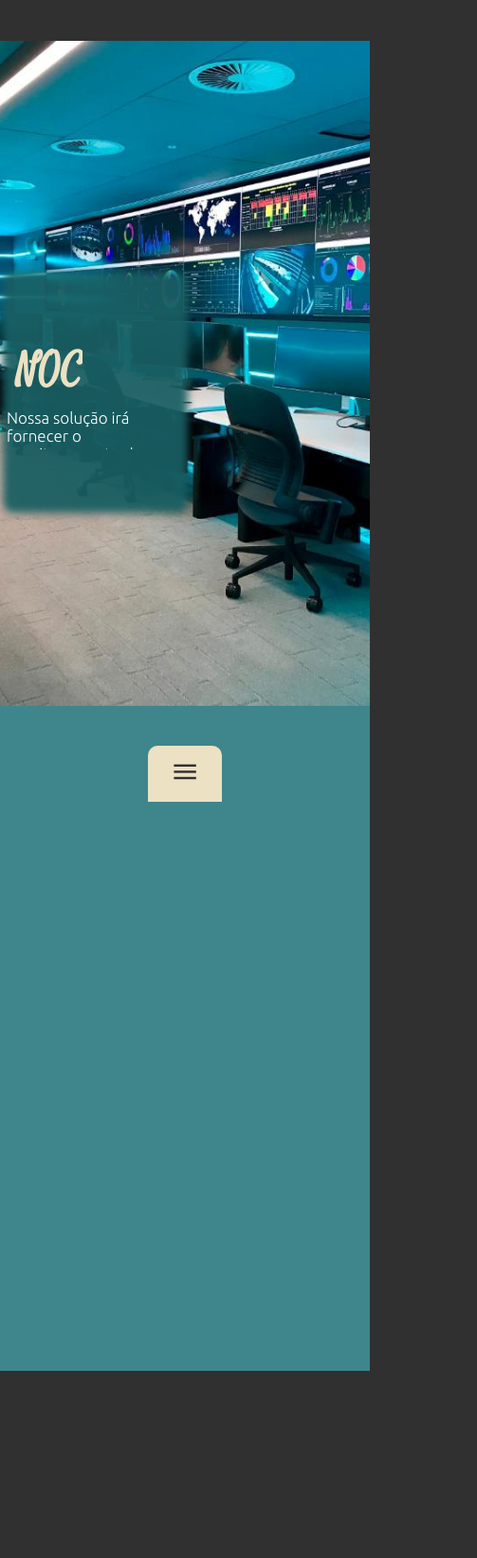
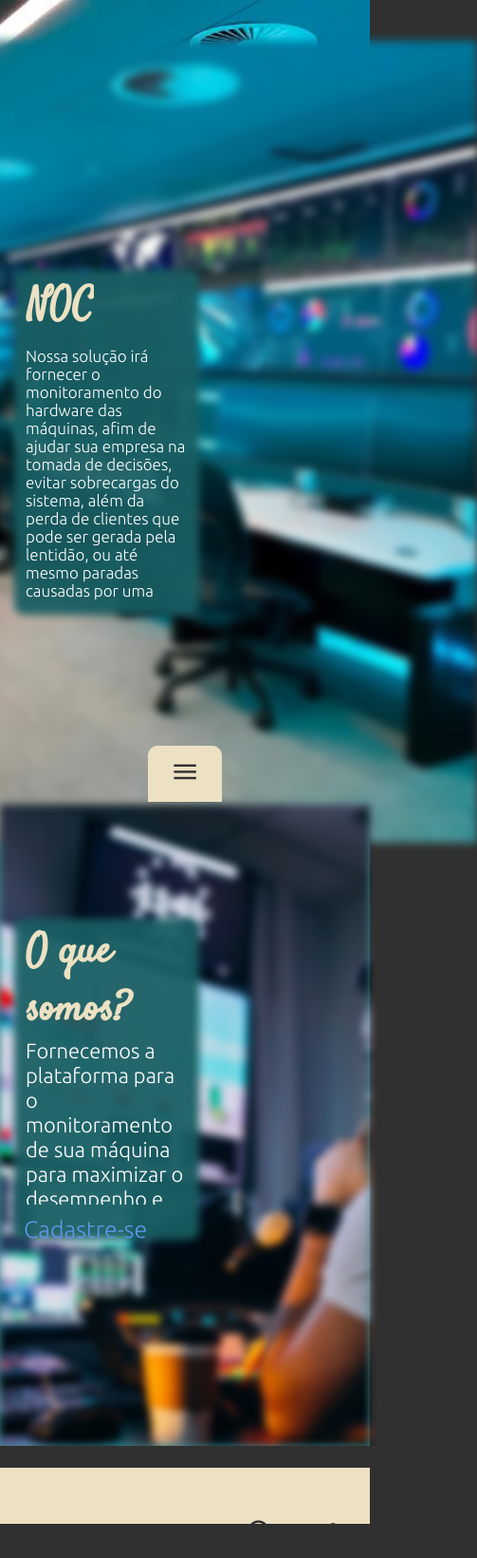
Before and after one commit to Grupo02-Sprint/Web, a plain HTML site: page public/index.html in a window 390 px wide. Shown: the whole page at 95% size, 503 px wide, since content can reach past the window. After the commit the page ends 1522 px from the top, so only its background shows below. Drawn offline with nearby package versions, Linux system fonts and the light colour scheme.

Commit message:
Index mobile e desktop finalizada

```diff
--- a/public/css/index.css
+++ b/public/css/index.css
@@ -27,21 +27,21 @@ body {
     display: none;
 }
 
-#niel {
+.nav-mobile {
     display: none;
 }
 
 
 
 
-nav {
+/* nav {
     position: fixed !important;
     top: 0 !important;
-}
+} */
 
 .nav-desktop {
     width: 100%;
-    height: 100px;
+    height: 10vh;
     display: flex;
     position: absolute;
     top: 0;
@@ -49,15 +49,22 @@ nav {
     align-items: center;
     border-bottom: 2px solid #ece1c3;
     z-index: 1000000000;
+    overflow-y: hidden;
 }
 
 .nav-desktop a {
+    width: fit-content;
     text-decoration: none;
     color: #ece1c3;
     font: bold;
     font-size: 17px;
-    margin: 0 0 0 5px;
+    margin: 0 0 0 12px;
     transition: all 0.1s;
+}
+
+.nav-desktop a img {
+    width: fit-content;
+    height: 6vh;
 }
 
 .nav-desktop a:hover {
@@ -67,7 +74,7 @@ nav {
 
 .nav-desktop .container {
     display: flex;
-    width: 90%;
+    width: 80%;
     justify-content: flex-end;
     align-items: center;
     font-family: 'ubuntu';
@@ -86,7 +93,7 @@ nav {
 
 .nav-desktop .container ul li {
     list-style: none;
-
+    overflow-y: hidden;
 }
 
 .nav-desktop .container ul li a {
@@ -137,6 +144,10 @@ nav {
     filter: blur(4px);
     border-radius: 10px;
 
+}
+
+.mascara-texto-mobile {
+    display: none;
 }
 
 
@@ -338,17 +349,40 @@ nav {
 
 
 
+
+
+
+
+
+
+
+
+
+
+
+
+
+
+
+
+
 /* Responsividade */
 
 @media only screen and (max-width: 600px) {
+
+
+
     .tema {
         width: 8%;
         height: 30px;
         cursor: pointer;
-        display: flex;
         margin: 13px 0 0 515px;
         position: static;
         z-index: 10000000;
+
+
+
+        display: none;
     }
 
 
@@ -357,7 +391,7 @@ nav {
         height: 35px;
     }
 
-    nav {
+    .nav-mobile {
         width: 100%;
         height: 7vh;
         background-color: #ece1c3;
@@ -367,10 +401,11 @@ nav {
         position: fixed;
         bottom: -90%;
         transition: all 0.3s;
+        z-index: 19;
     }
 
-    nav .esquerda,
-    nav .direita {
+    .nav-mobile .esquerda,
+    .nav-mobile .direita {
         width: 40%;
         height: 7vh;
         display: flex;
@@ -380,13 +415,18 @@ nav {
 
     }
 
-    nav .esquerda {
+    .nav-mobile span {
+        overflow-y: hidden;
+
+    }
+
+    .nav-mobile .esquerda {
         bottom: -130%;
         border-radius: 10px 0 0 0;
 
     }
 
-    nav .direita {
+    .nav-mobile .direita {
         bottom: -70%;
     }
 
@@ -403,7 +443,10 @@ nav {
         bottom: 0;
         left: 40%;
         z-index: 20;
+        cursor: pointer;
     }
+
+    .meio .botao {}
 
 
     nav span {
@@ -416,6 +459,7 @@ nav {
         font-size: 8vw !important;
         color: #303030;
         cursor: pointer;
+        overflow-y: hidden;
     }
 
 
@@ -429,32 +473,60 @@ nav {
         display: none;
     }
 
+
+
+    /* Section-one-mobile */
+
     #section-one-ref {
         width: 100%;
-        height: 700px;
+        height: 100vh;
         display: block;
         /* background-color: #303030; */
-        /* border: 1px solid red; */
         color: #303030;
+        /* filter: blur(4px); */
+        border-bottom: 3px solid #ece1c3;
     }
 
     #section-one-ref .container {
         width: 50%;
-        height: 140px;
+        height: 40vh;
         display: flex;
         align-items: center;
         justify-content: center;
-        margin: 300px 0 0 3px;
+        margin: 296.6px 0 0 15px;
+    }
 
-        /* border: 2px solid purple; */
+    .mascara {
+        /* background-color: #fdfbf394; */
+        width: 200%;
+        height: 100vh;
+        background-image: url("../assets/imgfundo.jpeg");
+        background-repeat: no-repeat;
+        background-size: cover;
+        background-position: center;
+        border-radius: 0;
+        filter: blur(5px);
+
+        /* display: none; */
+    }
+
+    .mascara-texto-mobile {
+        background-color: #195e63ef;
+        width: 50%;
+        height: 43vh;
+        position: absolute;
+        filter: blur(4px);
+        border-radius: 10px;
+        display: flex;
     }
 
     #section-one-ref .container .caixa-apresentacao {
         width: 100%;
-        height: 120px;
+        height: 43vh;
         align-items: center;
         justify-content: center;
         /* border: 2px solid yellow; */
+        overflow-y: hidden;
 
     }
 
@@ -466,7 +538,7 @@ nav {
 
     #section-one-ref .container .caixa-apresentacao p {
         color: white;
-        margin: 4px;
+        margin: 12px;
         font-size: 17px;
     }
 
@@ -478,31 +550,65 @@ nav {
         /* background-color: #ece1c3; */
         /* border-bottom: 1px solid #8ebdb6; */
         border-radius: 7px;
-        margin-left: 5px;
+        margin-left: 10px;
     }
+
+
+
+
+
+
+
+
+    /* Section-two-mobile */
 
     #section-two-ref {
         width: 100%;
-        height: 700px;
-        display: block;
+        height: 80vh;
+        display: flex;
+        /* background-color: #3e868c; */
     }
 
     #section-two-ref .container {
+        width: 100%;
+        height: 80vh;
+        display: flex;
+        margin: 0 0 0 0;
+    }
+
+    .mascara2 {
+        width: 100%;
+        height: 80vh;
+        display: flex;
+        background-image: url("../assets/processed-0b5f4765-a9bf-4017-9489-15f4c12dedb1_n5Do7ijK.jpeg");
+        background-repeat: no-repeat;
+        background-size: cover;
+        background-position: center;
+        border-radius: 0;
+        /* filter: none; */
+    }
+
+    .mascara-texto-mobile2 {
+        background-color: #195e63ef;
         width: 50%;
-        height: 140px;
+        height: 40vh;
+        position: absolute;
+        filter: blur(4px);
+        border-radius: 10px;
         display: flex;
-        align-items: center;
-        justify-content: center;
-        margin: 700px 0 0 3px;
-
-        /* border: 2px solid purple; */
+        margin: 120px 0 0 15px;
     }
 
     #section-two-ref .container .caixa-apresentacao {
-        width: 100%;
-        height: 130px;
-        align-items: center;
-        justify-content: center;
+        width: 50%;
+        height: 40vh;
+        margin: 120px 0 0 15px;
+
+
+
+
+        /* align-items: center; */
+        /* justify-content: center; */
         /* border: 2px solid yellow; */
 
     }
@@ -515,8 +621,8 @@ nav {
 
     #section-two-ref .container .caixa-apresentacao p {
         color: white;
-        margin: 2px;
-        font-size: 17px;
+        margin: 12px;
+        font-size: 22px;
     }
 
     #section-two-ref .container .caixa-apresentacao .a-redirecionar {
@@ -524,9 +630,14 @@ nav {
         height: 20px;
         text-decoration: none;
         color: #6295e7;
+        margin: 10px;
         /* background-color: #ece1c3; */
         /* border-bottom: 1px solid #8ebdb6; */
         /* margin-left: 2px; */
+    }
+
+    #section-two-ref .container .div_img {
+        display: none;
     }
 
     .footer {
--- a/public/index.html
+++ b/public/index.html
@@ -16,29 +16,30 @@
 
     <nav class="nav-desktop">
         <a href="./index.html">
-            <h1>MAXsolutions</h1>
+            <img src="icons/Logo-nome-site.png" alt="Logo-nome-site">
         </a>
         <div class="container">
             <ul>
-                <li><a href="dashboard.html">Dashboard</a></li>
-                <li><a href="cadastro.html">Cadastre-se</a></li>
-                <li><a href="login.html">Login</a></li>
+                <li><a onclick="dashboard()">Dashboard</a></li>
+                <li><a href="./login.html">Entrar</a></li>
+                <li><a href="./cadastro.html">Cadastre-se</a></li>
             </ul>
         </div>
     </nav>
 
-    <span class="tema" onclick="mudar_tema()">
+    <!-- <span class="tema" onclick="mudar_tema()">
         <img src="./icons/tema.png" alt="icone-mudar-tema" id="icon-tema">
-    </span>
+    </span> -->
 
-    <div class="meio" id="aaa">
+    <div class="meio" id="botao-menu" onclick="ExibirNav()">
         <div class="botao">
-            <span onclick="souLindo()" class="material-symbols-outlined" id="menu-icon">
+            <span class="material-symbols-outlined" id="menu-icon">
                 menu
             </span>
         </div>
     </div>
-    <nav id="niel">
+
+    <nav id="nav-mobile-id" class="nav-mobile">
         <div class="esquerda" id="na-onde">
             <a href="./index.html">
 
@@ -69,6 +70,7 @@
         <div class="container">
             <div class="mascara">
             </div>
+            <div class="mascara-texto-mobile"></div>
             <div class="caixa-apresentacao">
                 <h2 id="titulo-section-one">NOC</h2>
                 <p id="frase-section-one">
@@ -76,7 +78,8 @@
                     afim de ajudar sua empresa na tomada de decisões, evitar sobrecargas do sistema,
                     além da perda de clientes que pode ser gerada pela lentidão,
                     ou até mesmo paradas causadas por uma eventual sobrecarga na máquina,
-                    para resumir, nossa solução irá fornecer um apoio para a montagem de um NOC(Centro de operações de rede) na sua empresa
+                    para resumir, nossa solução irá fornecer um apoio para a montagem de um NOC(Centro de operações de
+                    rede) na sua empresa
                 </p>
                 <a href="#section-two-ref" class="a-redirecionar">O que somos?</a>
             </div>
@@ -87,6 +90,7 @@
         <div class="container">
             <div class="mascara2">
             </div>
+            <div class="mascara-texto-mobile2"></div>
 
             <div class="caixa-apresentacao">
                 <h2 id="titulo-section-two">
@@ -94,13 +98,14 @@
                 </h2>
 
                 <p id="frase-section-two">
-                        Monitorando sua máquina maximizamos desempenho para minimizar prejuízos.
+                    Fornecemos a plataforma para o monitoramento de sua máquina para maximizar o desempenho e evitar
+                    prejuízos.
 
                 </p>
 
                 <span>
                     <a href="./cadastro.html" class="a-redirecionar">
-                            Cadastre-se para mais informações
+                        Cadastre-se
                     </a>
 
                 </span>
@@ -138,12 +143,13 @@
 <script>
     var esquerda = document.getElementById('na-onde').style
     var direita = document.getElementById('na-onde-oq').style
-    var mein = document.getElementById('aaa').style
-    var nave = document.getElementById('niel').style
+
+    var mein = document.getElementById('botao-menu').style
+    var nav = document.getElementById('nav-mobile-id').style
 
     var contador = 0
 
-    function souLindo() {
+    function ExibirNav() {
         if (contador == 0) {
 
             esquerda.bottom = "0%"
@@ -151,7 +157,7 @@
 
 
             contador++
-            danielLindoDmais()
+            background()
 
         } else {
 
@@ -159,17 +165,17 @@
             direita.bottom = "-60%"
 
             contador = 0
-            danielLindoDmais()
+            background()
         }
 
     }
 
-    function danielLindoDmais() {
+    function background() {
         if (contador == 1) {
-            nave.bottom = "0"
+            nav.bottom = "0"
 
         } else {
-            nave.bottom = "-80%"
+            nav.bottom = "-80%"
 
         }
     }
@@ -183,7 +189,7 @@
     function mudar_tema() {
         var body = document.body;
 
-        // Section
+        // Sections
         var section = document.getElementById("section-one-ref");
         var titulo_one = document.getElementById("titulo-section-one");
         var titulo_two = document.getElementById("titulo-section-two");
```
Also changed, not shown: public/icons/Logo-nome-site.png (added). Lines whose indentation alone changed are shown as unchanged.
